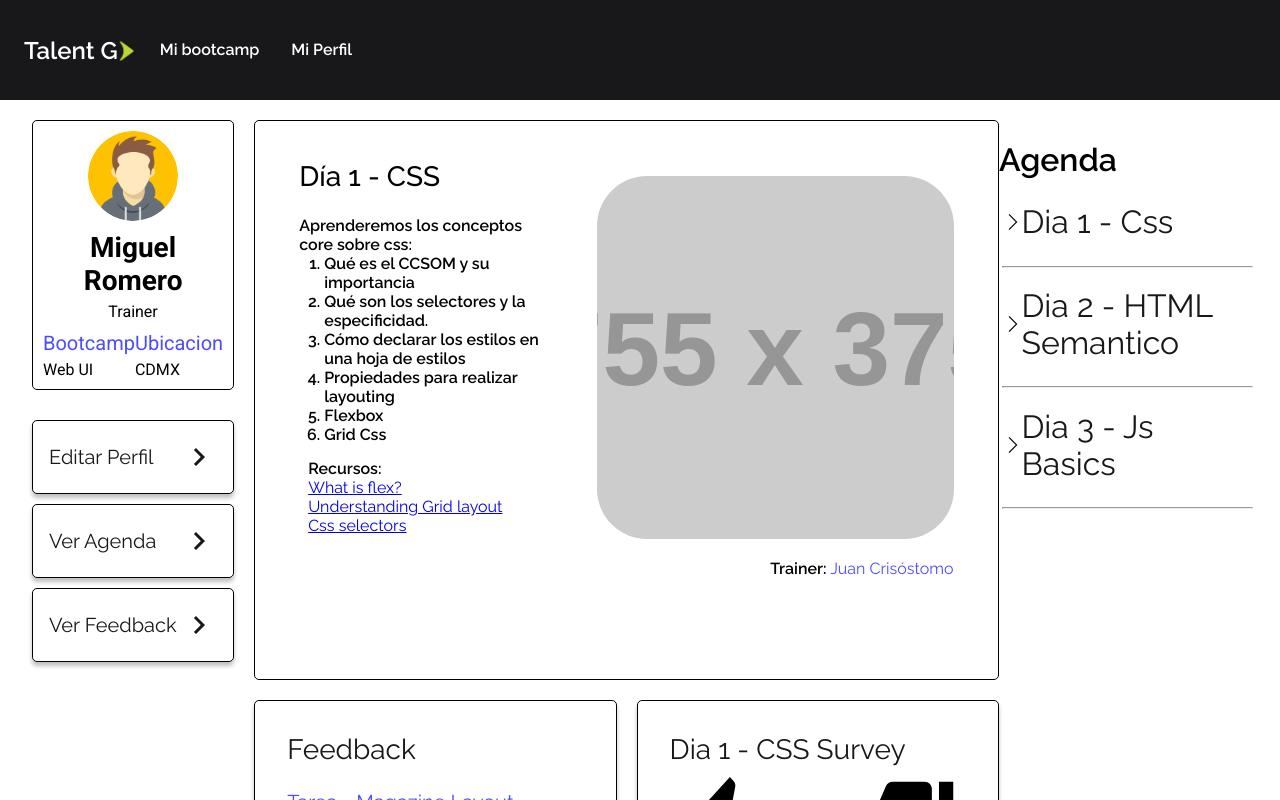
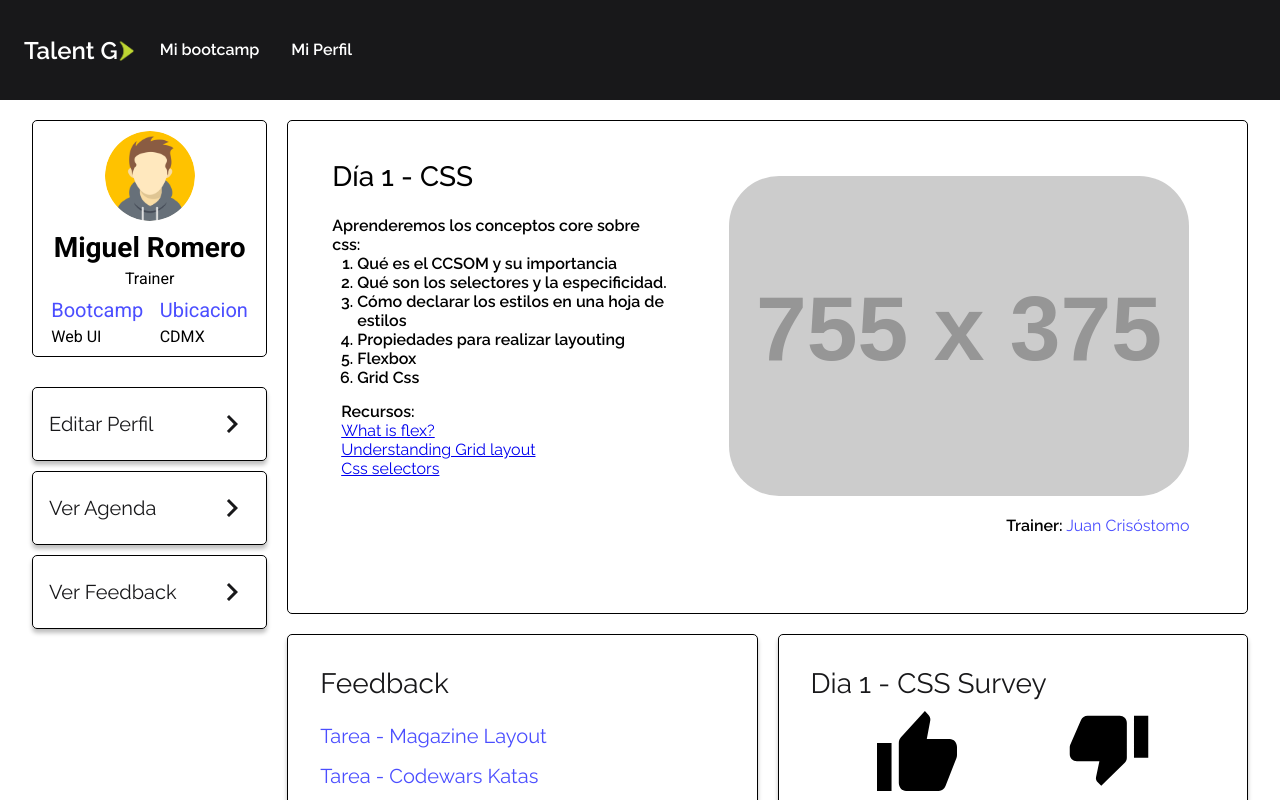
Before and after one commit to Talent-G/Talent-G, a React (Create React App) app: page / in a window 1280 px wide. Shown: the top 800 px of the page. Built offline with nearby package versions, Linux system fonts and the light colour scheme.

Commit message:
[HOTFIX] Removing Accordion from dashboard

```diff
--- a/src/containers/Dashboard/index.js
+++ b/src/containers/Dashboard/index.js
@@ -6,7 +6,6 @@ import InfoProfile from '../../components/InfoProfile';
 import Feedback from '../../components/Feedback';
 import AsideButton from '../../components/AsideButton';
 import Survey from '../../components/Survey';
-import Accordion from '../../components/Accordion';
 
 import './styles.css';
 
@@ -34,23 +33,6 @@ function Dashboard() {
             <Survey />
           </section>
         </div>
-        <Accordion
-          headTitle='Agenda'
-          content={[
-            {
-              title: 'Dia 1 - Css',
-              content: 'eu deserunt irure esse ut',
-            },
-            {
-              title: 'Dia 2 - HTML Semantico',
-              content: 'eu deserunt irure esse ut',
-            },
-            {
-              title: 'Dia 3 - Js Basics',
-              content: 'eu deserunt irure esse ut',
-            },
-          ]}
-        />
       </div>
       <Footer />
     </div>
```
